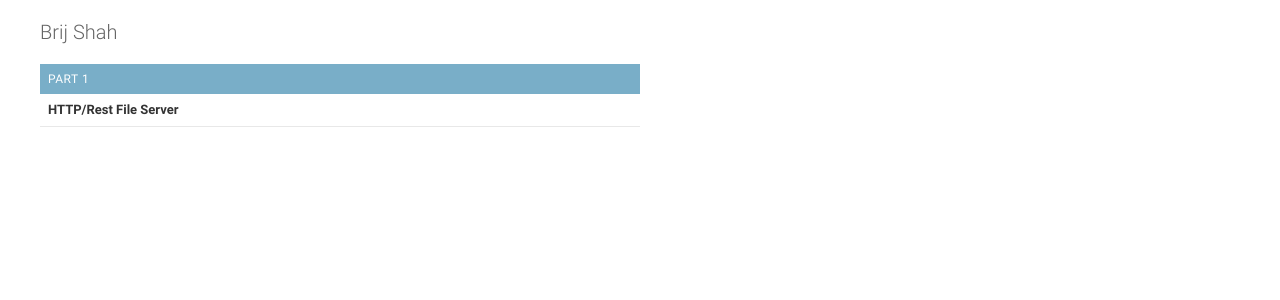
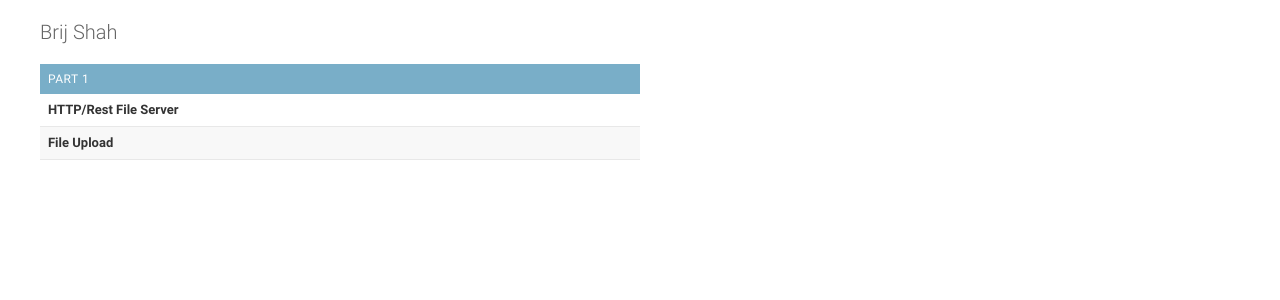
Before and after one commit to kssalanio/Django-Fileserver, a Django app: page / in a window 1280 px wide. Shown: the part 48-348 px from the top of the page. Run offline with Django 3.2, Linux system fonts and the light colour scheme; lists and menus that the app fills with data are empty.

Commit message:
added upload link to homepage

```diff
--- a/fileserver/templates/index.html
+++ b/fileserver/templates/index.html
@@ -48,6 +48,13 @@ data-admin-utc-offset="0">
                         <td></td>
                     </tr>
 
+                    <tr class="upload-module">
+                    	<th scope="row"><a href="/upload/" class="section" title="Upload Module" style="color: #333">File Upload</a></th>
+                    	<td></td>
+                        <td></td>
+                    </tr>
+
+
                     <!-- <tr class="model-user">
                         <th scope="row"></th>
                         <td></td>
```
